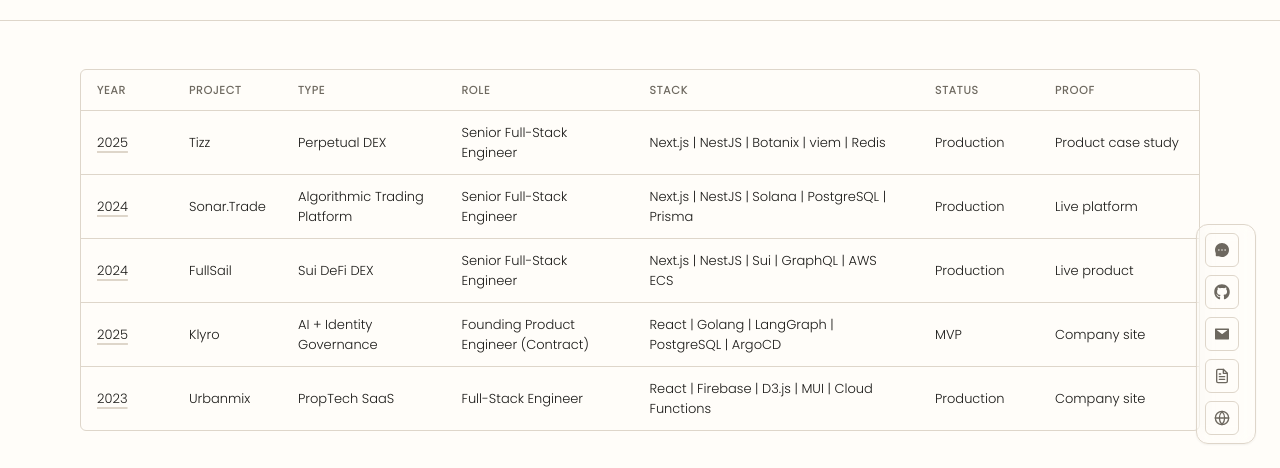
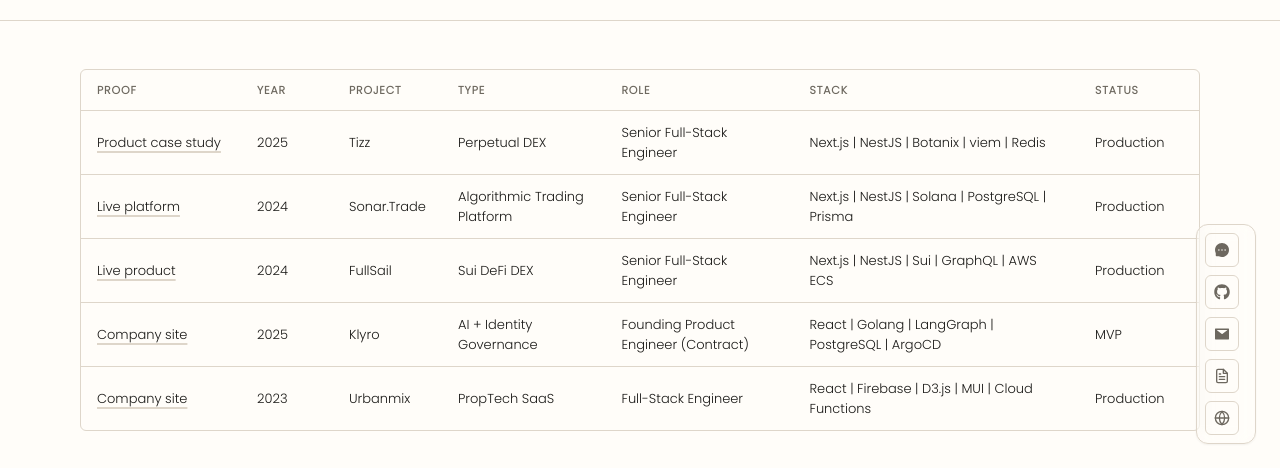
Before and after one commit to takeshi-su57/portfolio-v2, a Next.js app: page /archive in a window 1280 px wide. Shown: the part 332-800 px from the top of the page. Built offline with nearby package versions, Linux system fonts and the light colour scheme; no server answers.

Commit message:
fix: align archive table link behavior with proof column

```diff
--- a/app/archive/page.tsx
+++ b/app/archive/page.tsx
@@ -9,20 +9,20 @@
 };
 
 const archiveColumns = [
+  { key: "proof", label: "Proof", className: "min-w-[160px]" },
   { key: "year", label: "Year", className: "w-[92px]" },
   { key: "title", label: "Project" },
   { key: "type", label: "Type" },
   { key: "role", label: "Role" },
   { key: "stack", label: "Stack", className: "min-w-[220px]" },
   { key: "status", label: "Status", className: "w-[120px]" },
-  { key: "proof", label: "Proof", className: "min-w-[160px]" },
 ];
 
 export default async function ArchivePage() {
   const profile = await getGithubProfile(resumeData.githubUsername);
 
-  const archiveRows = resumeData.projectArchive.map((project) => ({
-    id: `${project.year}-${project.title.toLowerCase().replace(/[^a-z0-9]+/g, "-")}`,
+  const archiveRows = resumeData.projectArchive.map((project, index) => ({
+    id: `${project.year}-${project.title.toLowerCase().replace(/[^a-z0-9]+/g, "-")}-${index}`,
     href: project.proofHref || project.caseStudyPath || project.projectUrl,
     values: {
       year: project.year,
```
